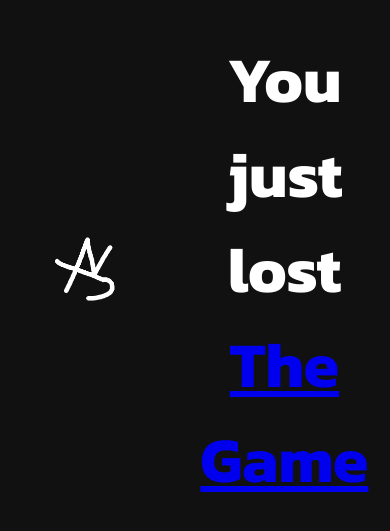
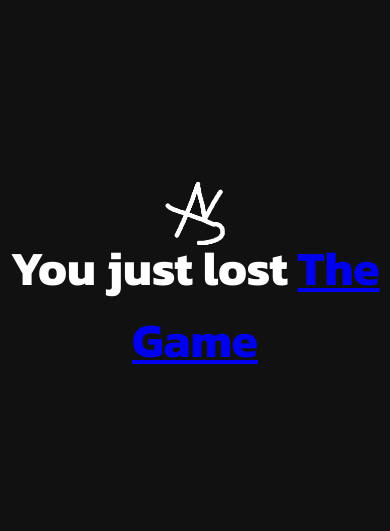
Before and after one commit to AjowoTeam/TheGame, a plain HTML site: page index.html in a window 390 px wide. Shown: the part 153-684 px from the top of the page. Drawn offline with Linux system fonts and the light colour scheme.

Commit message:
Pending changes exported from your codespace

```diff
--- a/index.html
+++ b/index.html
@@ -7,7 +7,7 @@
 </head>
 <body>
     <div class="message">
-        <img src="img/jowoteam.png" alt="The AjowoTeam Logo">
+        <img src="img/ajowoteam.png" alt="The AjowoTeam Logo">
         <h1>You just lost <a href="https://en.wikipedia.org/wiki/The_Game_(mind_game)">The Game</a></h1>
     </div>
 </body>
--- a/style.css
+++ b/style.css
@@ -22,4 +22,18 @@ img {
     display: flex;
     align-items: center;
     gap: 10px;
+    white-space: nowrap;
 }
+
+@media (max-width: 950px) {
+    .message {
+        font-size: 1.5rem;
+        gap: 2px;
+        flex-direction: column;
+        white-space: normal;
+    }
+
+    img {
+        margin-bottom: -100px;
+    }
+}
```
Also changed, not shown: 404.html (+1 -1 lines), img/ajowoteam.png (renamed from img/jowoteam.png), 1 other file.
